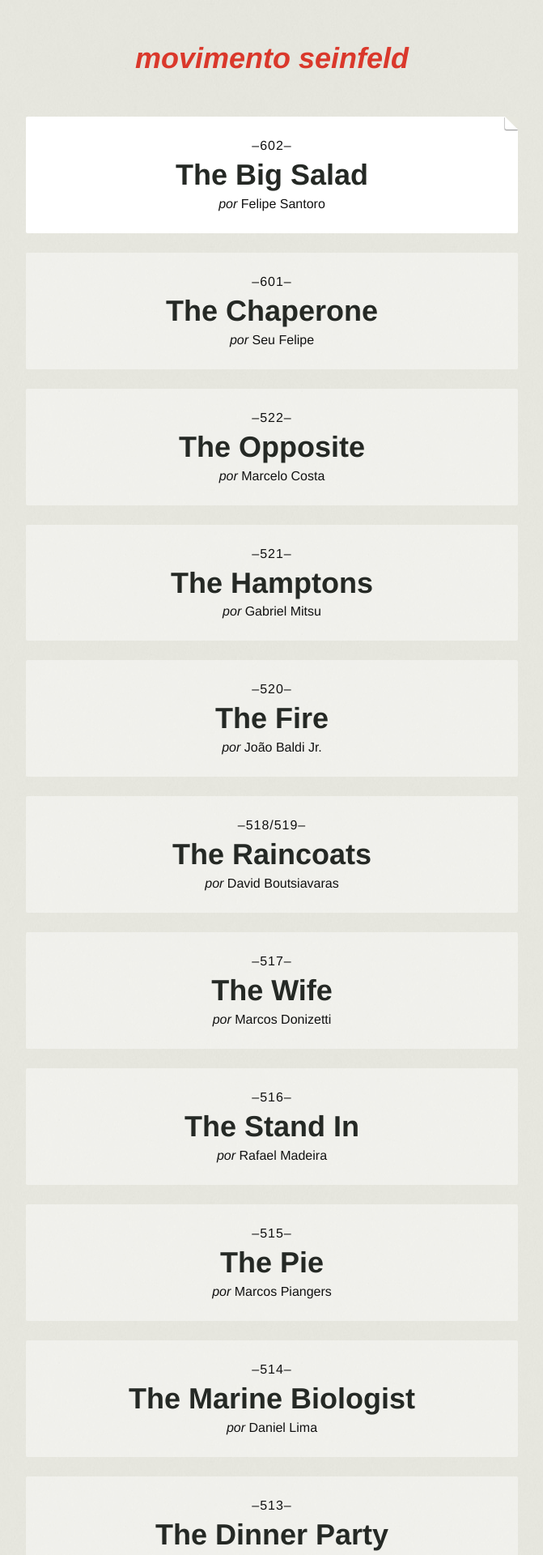
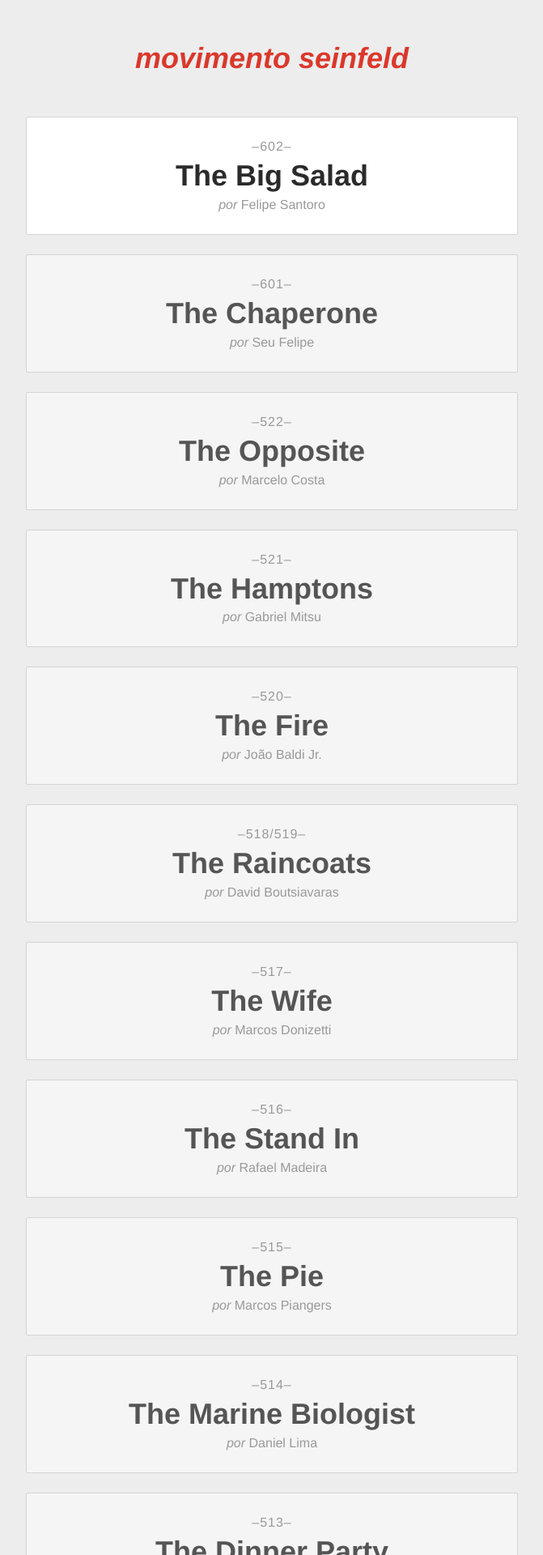
Before and after one commit to seufelipe/movimentoseinfeld, a Jekyll site: the page built from index.html, in a window 1280 px wide. Shown: the top 1920 px of the page at 81% size, without its empty margins (304-975 px from the left). Built offline with Jekyll 4.4.1, drawn with Linux system fonts in a browser that asks for light colours; comment, search, counter and statistics services are not loaded.

Commit message:
novas cores

```diff
--- a/assets/style.css
+++ b/assets/style.css
@@ -18,7 +18,7 @@
 }
 
 html {
-	background: #e7e7de url(bg.jpg);
+	background: #ededed;
     overflow-y: scroll;
     -webkit-text-size-adjust: 100%;
     -ms-text-size-adjust: 100%;
@@ -27,7 +27,7 @@
 
 body {
 	background: transparent;
-	color: #303639;
+	color: #555;
 	font: 100%/1 'HelveticaNeue-Light', 'Helvetica Neue Light', 'Helvetica Neue', Helvetica, Arial, 'Lucida Grande', sans-serif;
     margin: 0 auto;
     max-width: 38rem;
@@ -129,6 +129,7 @@
 .hentry {
 	background: #fff;
 	background: rgba(255,255,255,.4);
+	border: 1px solid #d4d4d4;
    	border-radius: 2px;
    	margin-bottom: 24px;
    	margin-bottom: 1.5rem;
@@ -147,10 +148,6 @@
 	transition: all .1s linear;
 }
 
-.hentry:last-child {
-	margin: 0;
-}
-
 .post-link {
 	display: block;
 	padding: 24px;
@@ -162,6 +159,7 @@
 }
 
 .post-number {
+	color: #999;
 	font-weight: normal;
 	letter-spacing: .06em;
 	line-height: 1.5;
@@ -174,13 +172,14 @@
 }
 
 .post-title {
-	color: #252925;
+	color: #555555;
 	font-size: 36px;
 	font-size: 2.25rem;
 	line-height: 1.33;
 }
 
 .post-author {
+	color: #999;
 	font-size: 16px;
 	font-size: 1rem;
 	font-weight: normal;
@@ -188,7 +187,12 @@
 }
 
 .post-author a {
-	border-bottom: 1px dotted #111;
+	color: #999;
+	border-bottom: 1px dotted #666;
+}
+
+.post-author a:hover {
+	color: #2b2b2b;
 }
 
 .post-author-prep {
@@ -197,23 +201,10 @@
 
 .feature {
 	background: #fff;
-   	border-radius: 2px 0 2px 2px;
-	overflow: hidden;
 }
 
-.feature:before {
-	content: "";
-	position: absolute;
-	top: 0;
-	right: 0;
-	border-width: 8px;
-	border-style: solid;
-	border-color: #e7e7de #e7e7de transparent transparent;
-	border-radius: 0 0 0 2px;
-	background: #fff;
-	box-shadow: 0 1px 1px rgba(0,0,0,0.3), -1px 1px 1px rgba(0,0,0,0.2);
-	display: block;
-	width: 0;
+.feature .post-title {
+	color: #2b2b2b;
 }
 
 /* Single */
@@ -225,7 +216,6 @@
 
 .single.hentry {
 	background: #fff;
-	box-shadow: 0 0 5px rgba(0,0,0,.3);
 	padding: 24px;
 	padding: 1.5rem;
 }
```
